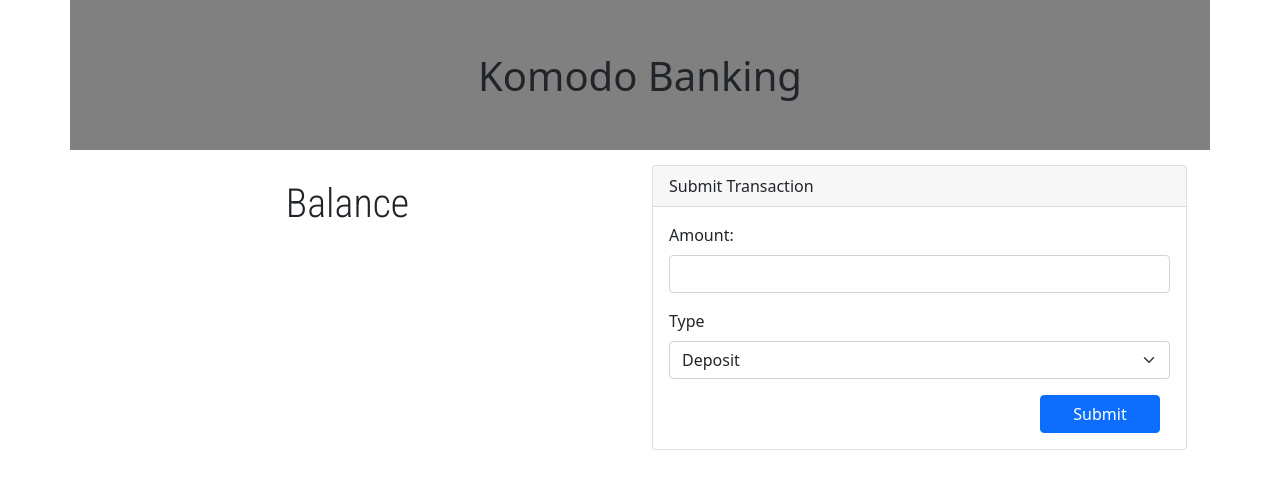
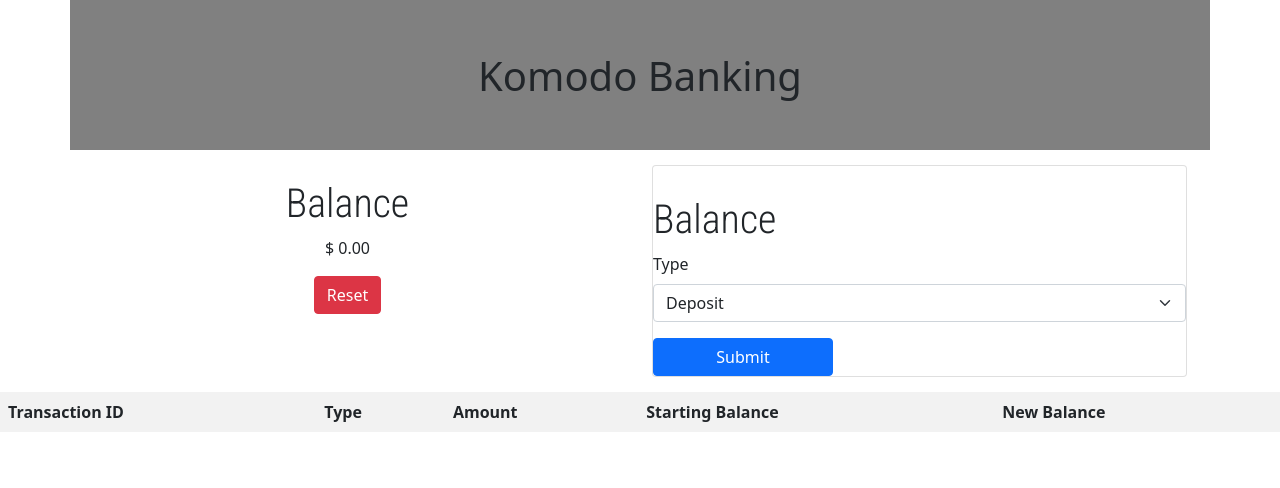
Before and after one commit to slholton/bank_code_along, a plain HTML site: page index.html in a window 1280 px wide. Drawn offline with nearby package versions, Linux system fonts and the light colour scheme.

Commit message:
updated the html to test and include all of the code

```diff
--- a/index.html
+++ b/index.html
@@ -1,23 +1,26 @@
 <!DOCTYPE html>
 <html lang="en">
+
 <head>
     <meta charset="UTF-8">
     <meta http-equiv="X-UA-Compatible" content="IE=edge">
     <meta name="viewport" content="width=device-width, initial-scale=1.0">
-  <!-- Bootstrap-->
+
     <link href="https://cdn.jsdelivr.net/npm/bootstrap@5.0.0-beta3/dist/css/bootstrap.min.css" rel="stylesheet"
         integrity="sha384-eOJMYsd53ii+scO/bJGFsiCZc+5NDVN2yr8+0RDqr0Ql0h+rP48ckxlpbzKgwra6" crossorigin="anonymous">
-  <!-- Font Awesome-->
+
     <script src="https://kit.fontawesome.com/3b1c3e47f2.js" crossorigin="anonymous">
     </script>
-  <!-- Fonts -->
+
     <link rel="preconnect" href="https://fonts.gstatic.com">
     <link href="https://fonts.googleapis.com/css2?family=Roboto+Condensed:wght@300&display=swap" rel="stylesheet">
-  <!-- Tab Icon -->
+
     <link rel="shortcut icon" href="./assets/favicon.ico" type="image/x-icon">
     <link rel="stylesheet" href="style.css">
+
     <title>Bank Walk-through</title>
 </head>
+
 <body>
     <div class="container-xl clear-padding">
         <div class="banner">
@@ -26,20 +29,17 @@
         <div class="row">
             <div class="col text-center">
                 <h1 class="balance">Balance</h1>
+                <p id="account-balance">$ 0.00</p>
+                <button type="button" class="btn btn-danger" id="reset-button">Reset</button>
             </div>
             <div class="col form-container">
-        <form class="card transaction-card">
-          <div class="card-header">Submit Transaction</div>
-          <div class="card-body">
-            <div class="mb-3">
-              <label for="amount" class="form-label">Amount: </label>
-              <input type="number" class="form-control" id="amount" name="amount">
-            </div>
+                <form class="card transaction-card" id="transaction-form">
+                    <h1 class="balance">Balance</h1>
                     <div class="mb-3">
                         <label for="transaction-type" class="form-label">Type</label>
                         <select class="form-select" id="transaction-type" name="transaction-type">
-                <option value="1">Deposit</option>
-                <option value="2">Withdraw</option>
+                            <option value="Deposit">Deposit</option>
+                            <option value="Withdraw">Withdraw</option>
                         </select>
                     </div>
                     <button id="transaction-button" type="submit" class="btn btn-primary">Submit</button>
@@ -47,11 +47,26 @@
             </form>
         </div>
     </div>
+    <table class="table table-borderless table-striped">
+        <thread class="table-light">
+            <tr>
+                <th scope="col">Transaction ID</th>
+                <th scope="col">Type</th>
+                <th scope="col">Amount</th>
+                <th scope="col">Starting Balance</th>
+                <th scope="col">New Balance</th>
+            </tr>
+        </thread>
+        <tbody id="transaction-log">
+        </tbody>
+    </table>
     </div>
-<!-- Bootstrap-->
+
     <script src="https://cdn.jsdelivr.net/npm/bootstrap@5.0.0-beta3/dist/js/bootstrap.bundle.min.js"
         integrity="sha384-JEW9xMcG8R+pH31jmWH6WWP0WintQrMb4s7ZOdauHnUtxwoG2vI5DkLtS3qm9Ekf"
         crossorigin="anonymous"></script>
+
     <script src="index.js"></script>
 </body>
+
 </html>
--- a/index.js
+++ b/index.js
@@ -1,5 +1,7 @@
-let button = document.getElementById("transaction-button")
-button.onclick = (e) => {
+let form = document.getElementById("transaction-form")
+form.onsubmit = (e) => {
+    console.log(e.target["transaction-type"].value)
+    console.log(e.target.amount.value)
+
     e.preventDefault()
-    console.log("button")
 }
```
Lines whose indentation alone changed are shown as unchanged.
